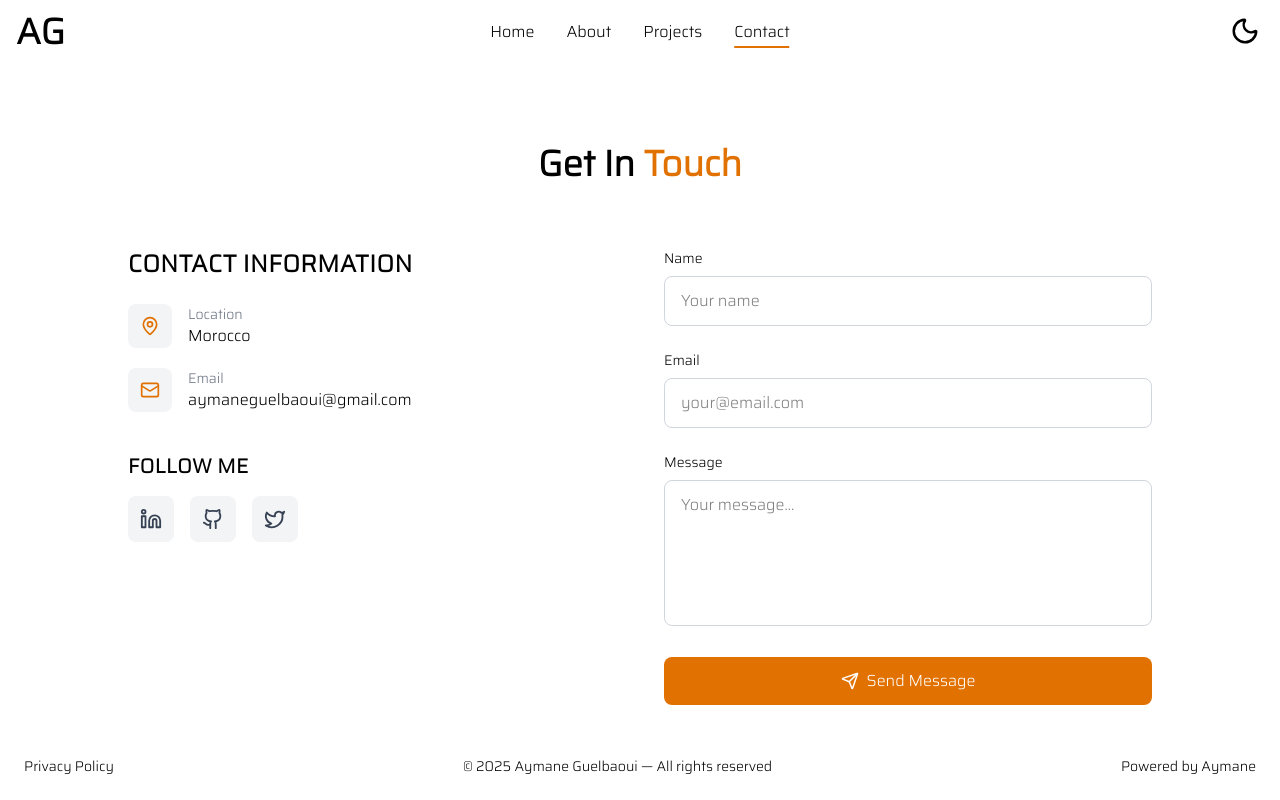
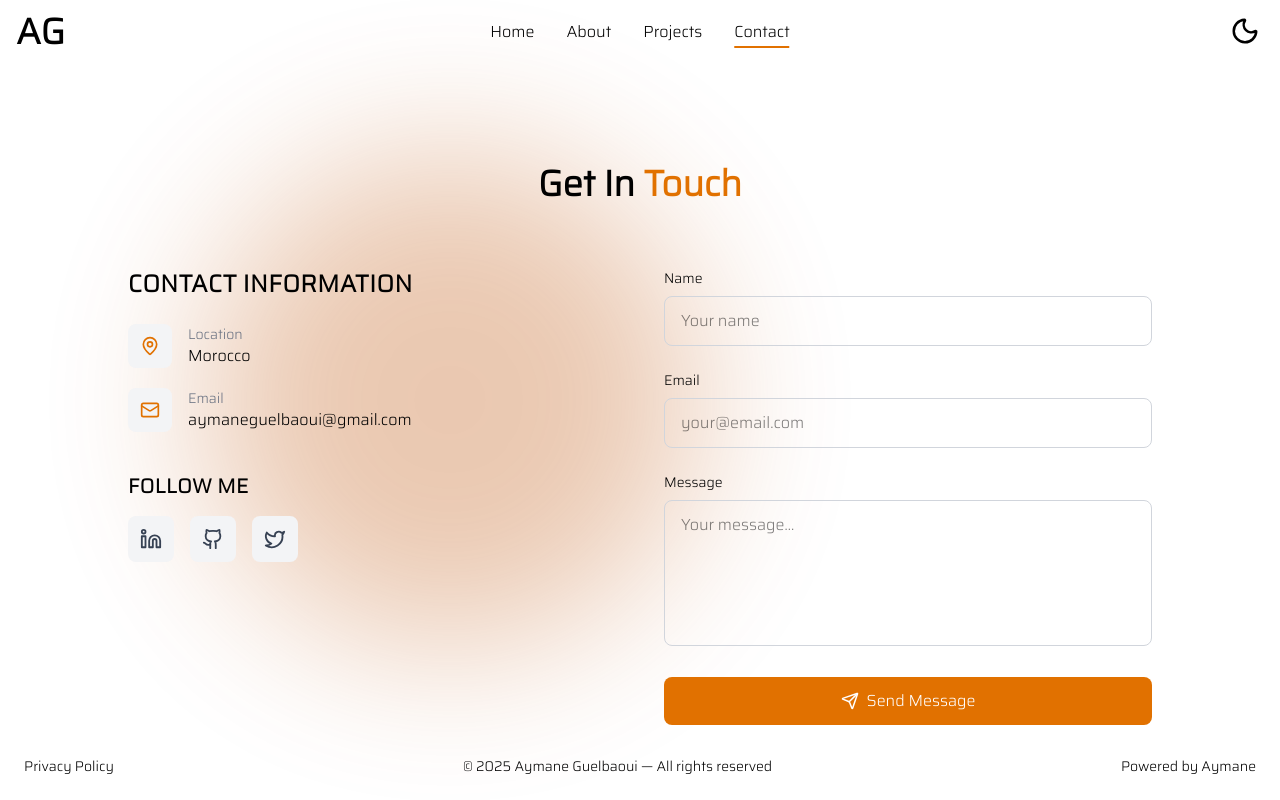
Before and after one commit to Aymane-Guelbaoui/Portfolio, a React (Vite) app: page /contact in a window 1280 px wide. Built offline with nearby package versions, Linux system fonts and the light colour scheme.

Commit message:
modified:   src/components/Pages/About.jsx 	modified:   src/components/Pages/Contact.jsx 	modified:   src/components/Pages/Projects.jsx 	modified:   src/components/Templates/Hero/Hero.jsx 	modified:   src/index.css

```diff
--- a/src/components/Pages/About.jsx
+++ b/src/components/Pages/About.jsx
@@ -22,7 +22,8 @@ export default function About() {
   }, []);
 
   return (
-    <section id="about" className="min-h-screen flex flex-col items-center py-10 px-6">
+    <section id="about" className="relative min-h-screen flex flex-col items-center py-10 px-6">
+      <div class="absolute top-0 -z-10 h-full w-full"><div class="absolute bottom-auto left-auto right-0 top-0 h-[600px] w-[600px] -translate-x-[30%] translate-y-[20%] rounded-full bg-[#bb4d00] opacity-20 blur-[80px]"></div></div>
       <h2 className="text-4xl font-bold mb-8">
         About <span className="text-amber-600">Me</span>
       </h2>
--- a/src/components/Pages/Contact.jsx
+++ b/src/components/Pages/Contact.jsx
@@ -62,7 +62,8 @@ const Contact = () => {
   };
 
   return (
-    <section id="contact" className="mt-20 flex items-center">
+    <section id="contact" className="mt-25  flex items-center">
+      <div class="absolute top-0 -z-10 h-full w-full"><div class="absolute bottom-auto left-0 right-auto top-0 h-[500px] w-[500px] -translate-x-[-40%] translate-y-[30%] rounded-full bg-[#bb4d00] opacity-30 blur-[80px]"></div></div>
       <div className="max-w-6xl mx-auto px-6 w-full">
         <h2 className="text-4xl font-bold text-center mb-16">
           Get In <span className="text-amber-600">Touch</span>
--- a/src/components/Pages/Projects.jsx
+++ b/src/components/Pages/Projects.jsx
@@ -44,6 +44,7 @@ const Projects = () => {
 
   return (
     <section id="projects" className="mt-6 flex items-center justify-center">
+      <div class="absolute top-0 z-[-2] h-screen w-screen bg-[radial-gradient(ellipse_80%_80%_at_50%_-40%,#bb4d00,rgba(255,255,255,0))]"></div>
       <div className="max-w-4xl w-full px-6">
         <h2 className="text-4xl font-bold text-center mb-2">
           My <span className="text-amber-700">Projects</span>
--- a/src/components/Templates/Hero/Hero.jsx
+++ b/src/components/Templates/Hero/Hero.jsx
@@ -4,8 +4,9 @@ const Hero = () => {
   return (
     <section
       id="home"
-      className="min-h-screen flex items-center justify-center"
+      className="relative min-h-screen flex items-center justify-center"
     >
+      <div className="absolute inset-0 -z-10 h-full w-full [background:radial-gradient(125%_125%_at_50%_10%,var(--hero-bg)_40%,#bb4d00)]"></div>
       <div className="max-w-6xl w-full px-6">
         <div className="grid md:grid-cols-2 gap-12 items-center">
 
--- a/src/index.css
+++ b/src/index.css
@@ -21,6 +21,9 @@ body[data-theme="light"] {
 
     --surface-bg: #ffffff;
     --case-shadow: 10px 10px 12px rgba(0, 0, 0, 0.12);
+
+    --hero-bg:#ffffff;
+
 }
 
 body[data-theme="dark"] {
@@ -34,6 +37,8 @@ body[data-theme="dark"] {
 
     --surface-bg: #111;
     --case-shadow: 10px 10px 12px rgba(212, 148, 27, 0.1);
+
+    --hero-bg:#111;
 
 
 
```
